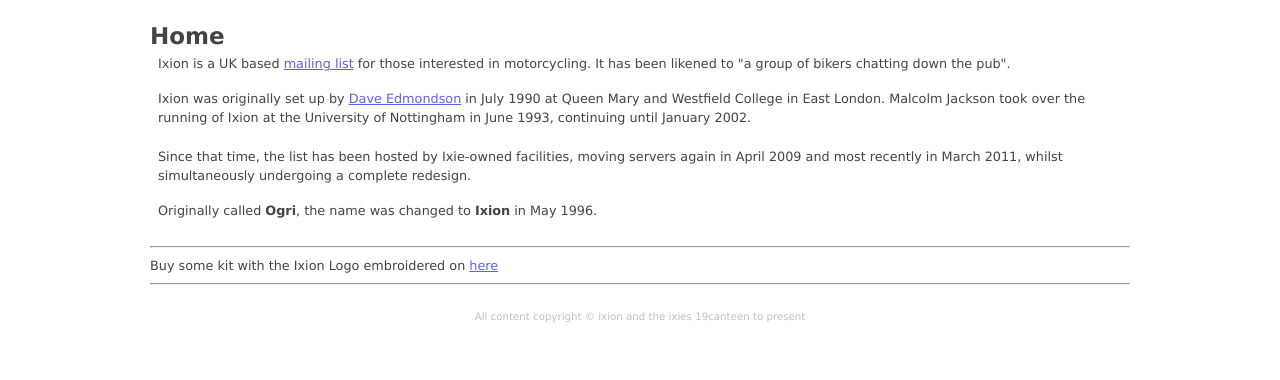
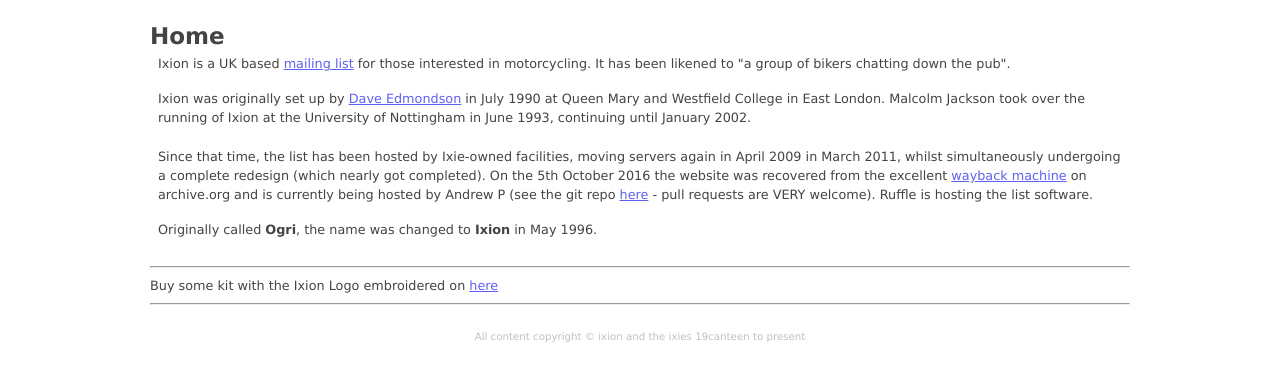
Before and after one commit to adp/www.ixion.org.uk, a plain HTML site: page index.html in a window 1280 px wide. Shown: the part 162-542 px from the top of the page. Drawn offline with Linux system fonts and the light colour scheme.

Commit message:
add some bits about servers,updates,wayback machine etc

```diff
--- a/index.html
+++ b/index.html
@@ -52,9 +52,8 @@
 
 
 			<p>Ixion is a UK based <a href="http://ixiemaster.ixion.org.uk/cgi-bin/mailman/listinfo/ixion">mailing list</a> for those interested in motorcycling. It has been likened to "a group of bikers chatting down the pub".</p>
-<p>Ixion was originally set up by <a href="http://david.edmondson.com/">Dave Edmondson</a> in July 1990 at Queen Mary and Westfield College in East London. Malcolm Jackson took over the running of Ixion at the University of Nottingham in June 1993, continuing until January 2002. <br/><br/>Since that time, the list has been hosted by Ixie-owned facilities, moving servers again in April 2009 and most recently in March 2011, whilst simultaneously undergoing a complete redesign.</p>
+            <p>Ixion was originally set up by <a href="http://david.edmondson.com/">Dave Edmondson</a> in July 1990 at Queen Mary and Westfield College in East London. Malcolm Jackson took over the running of Ixion at the University of Nottingham in June 1993, continuing until January 2002. <br/><br/>Since that time, the list has been hosted by Ixie-owned facilities, moving servers again in April 2009 in March 2011, whilst simultaneously undergoing a complete redesign (which nearly got completed).  On the 5th October 2016 the website was recovered from the excellent <a href="https://web.archive.org/web/*/www.ixion.org.uk">wayback machine</a> on archive.org and is currently being hosted by Andrew P (see the git repo <a href="https://github.com/adp/www.ixion.org.uk">here</a> - pull requests are VERY welcome). Ruffle is hosting the list software.</p>
 <p>Originally called <strong>Ogri</strong>, the name was changed to <strong>Ixion</strong> in May 1996.</p>
-
 
 <hr>
 
```
